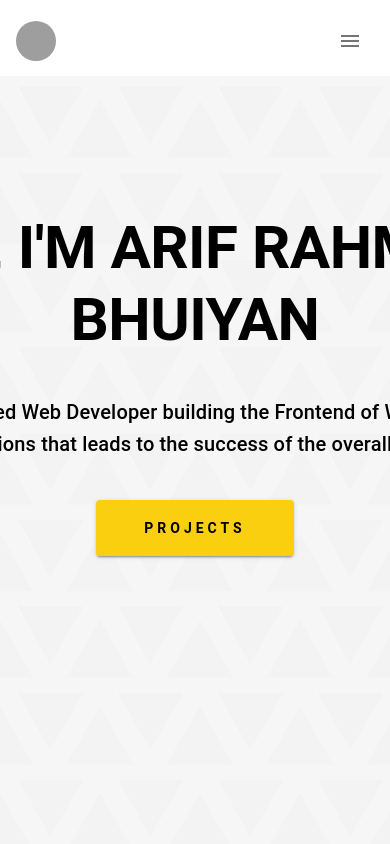
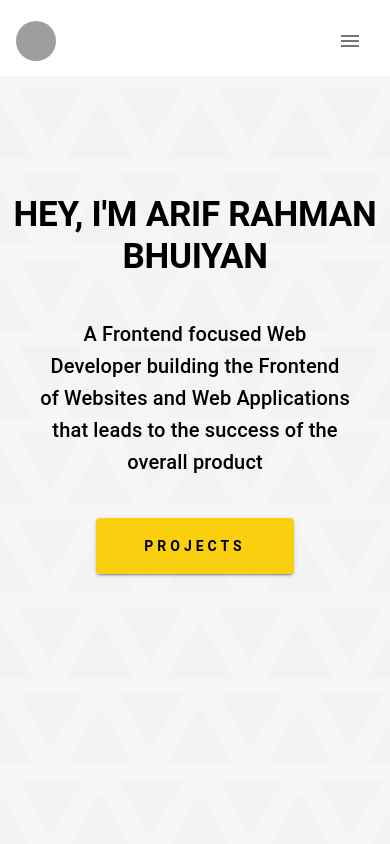
Before and after one commit to arifbhuiyan01/MyPortfolio, a Next.js app: page / in a window 390 px wide. Shown: the top 844 px of the page. Built offline with nearby package versions, Linux system fonts and the light colour scheme; grey boxes are pictures that could not be loaded.

Commit message:
body section responsive done

```diff
--- a/components/intro-body.js
+++ b/components/intro-body.js
@@ -16,12 +16,28 @@ function IntroBody() {
         }}
       >
         <Box>
-          <Typography sx={{ fontWeight: "bold", textAlign: "center" }} variant="h2">
+          <Typography
+            sx={{
+              fontWeight: "bold",
+              textAlign: "center",
+              fontSize: { xs: 35, sm: 35, md: 50, xl: 60 },
+              px: 1,
+            }}
+            variant="h2"
+          >
             HEY, I'M ARIF RAHMAN BHUIYAN
           </Typography>
           <Box sx={{ display: "flex", justifyContent: "center" }}>
             {" "}
-            <Typography sx={{ width: "800px", textAlign: "center", mt: 5 }} variant="h6">
+            <Typography
+              sx={{
+                width: { xs: "100%", sm: "520px", xl: "800px" },
+                textAlign: "center",
+                mt: 5,
+                px: { xs: 5 },
+              }}
+              variant="h6"
+            >
               A Frontend focused Web Developer building the Frontend of Websites and Web
               Applications that leads to the success of the overall product
             </Typography>
--- a/src/pages/index.js
+++ b/src/pages/index.js
@@ -13,13 +13,14 @@ export default function Home() {
         <meta name="viewport" content="width=device-width, initial-scale=1" />
         <link rel="icon" href="/favicon.ico" />
       </Head>
+      <Box sx={{ overflow: "hidden" }}>
+        <Box sx={{ width: "100%", position: "fixed", zIndex: 50 }}>
+          <Navbar />
+        </Box>
 
-      <Box sx={{ width: "100%", position: "fixed", zIndex: 50 }}>
-        <Navbar />
+        <IntroBody />
+        <About />
       </Box>
-
-      <IntroBody />
-      <About />
     </>
   );
 }
```
